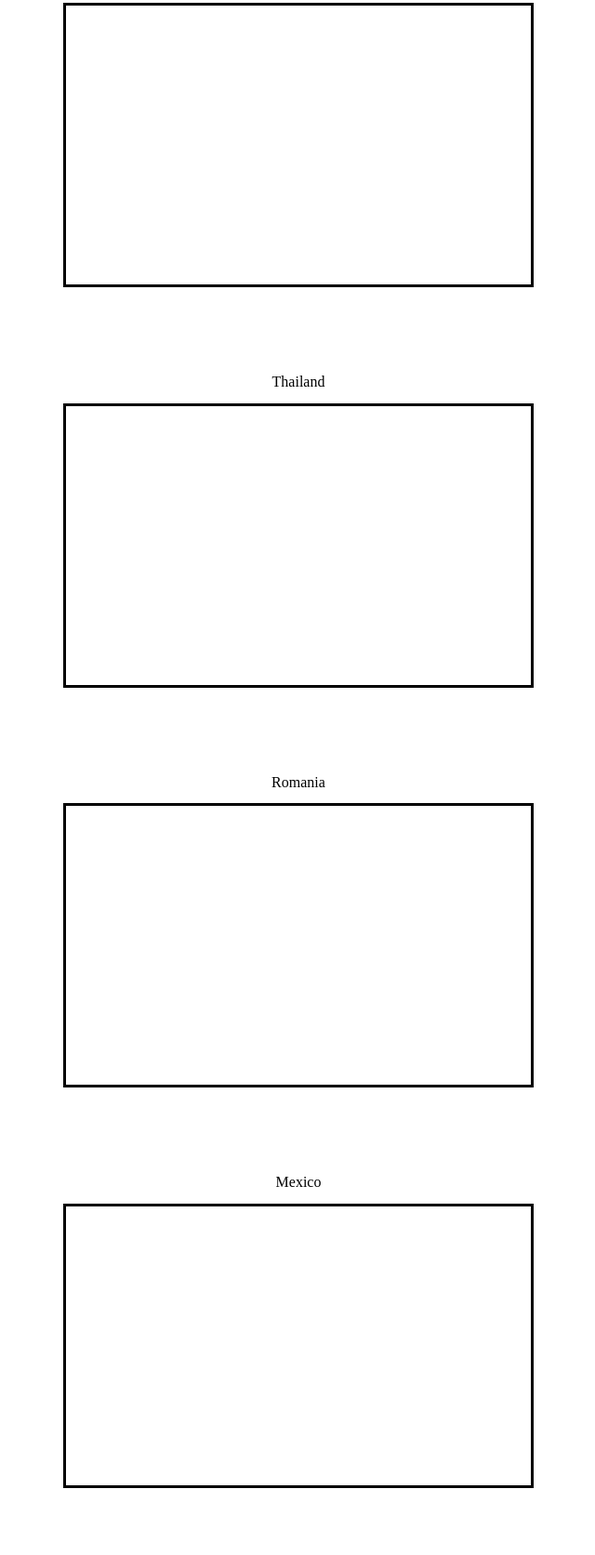
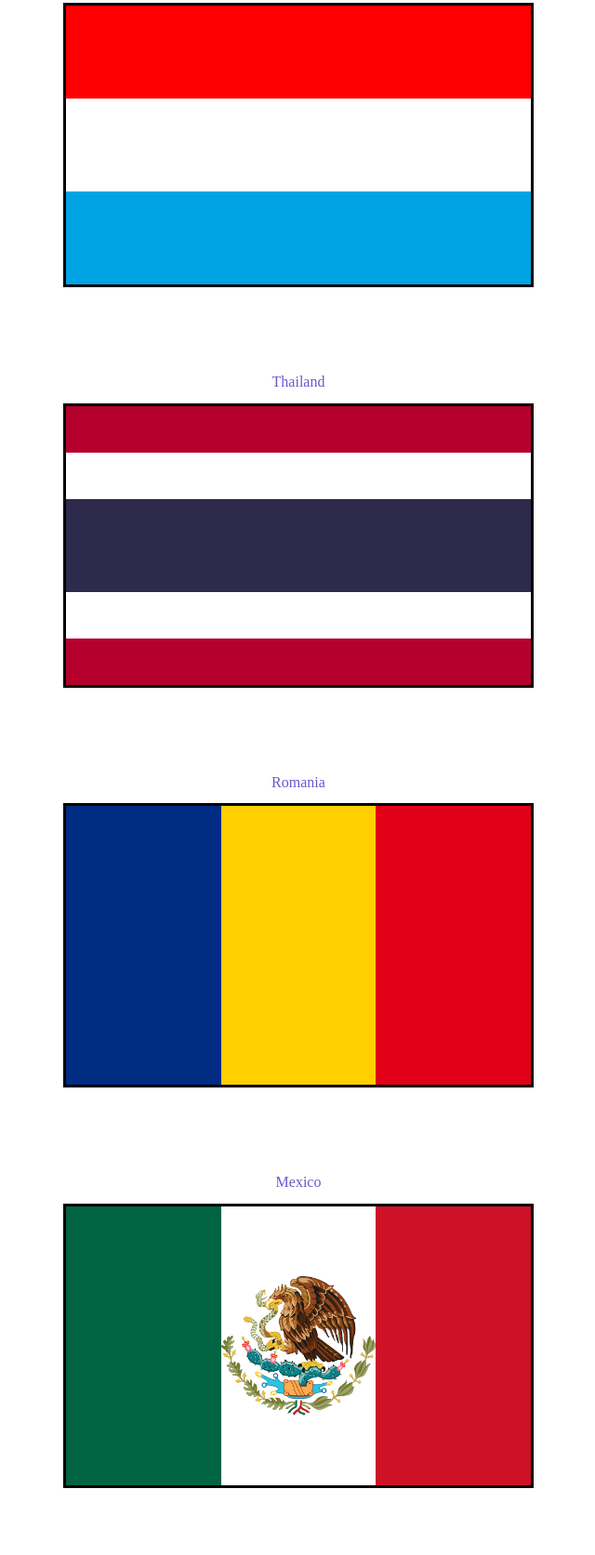
Before and after one commit to fullstack-decal-fa22/hw2-Nguyanh, a plain HTML site: page index.html in a window 1280 px wide. Shown: the part 627-2300 px from the top of the page at 93% size, without its empty margins (319-959 px from the left). Drawn offline with Linux system fonts and the light colour scheme.

Commit message:
finished hw2

```diff
--- a/index.html
+++ b/index.html
@@ -37,19 +37,25 @@
     </div>
 
     <h2 class="label">Romania</h2>
-    <div class="flag" style="">
+    <div class="flag" style="display: flex;">
       <!-- insert flag here -->
+      <div class="romania-blue threehoriz"></div>
+      <div class="romania-yellow threehoriz"></div>
+      <div class="romania-red threehoriz"></div>
     </div>
 
     <h2 class="label">Mexico</h2>
-    <div class="flag">
+    <div class="flag" style="display: flex;">
       <!-- insert flag here -->
+      <div class="mexico-green threehoriz"></div>
+      <img src="eagle.png" class="mexico-img" width="300px" height="300px"/>
+      <div class="mexico-red threehoriz"></div>
     </div>
 
     <h2>Margin</h2>
     <div class="margin-container">
-      <div class="flag"></div>
-      <div class="flag"></div>
+      <div class="flag flag1"></div>
+      <div class="flag flag2"></div>
     </div>
 
     <h2>Padding</h2>
--- a/styles.css
+++ b/styles.css
@@ -32,6 +32,7 @@ h2 {
 }
 
 .threevert {
+  height: 33.3%
 }
 
 .threehoriz {
@@ -58,6 +59,9 @@ h2 {
 /* Colors */
 
 /* QUESTION 1 */
+.red {
+  background-color: red;
+}
 
 .orange {
   background-color: orange;
@@ -75,15 +79,15 @@ h2 {
   background-color: blue;
 }
 
-.lightblue {
-  background-color: lightblue;
+.light-blue {
+  background-color: #00a4e4;
 }
 
 .purple {
   background-color: purple;
 }
 
-.white {
+#white {
   background-color: #fff;
 }
 
@@ -92,17 +96,26 @@ h2 {
 }
 
 /* BEGIN QUESTION 2 */
+.thailand-flag {
+  height: 300px;
+  width: 500px;
+  border-style: solid;
+  margin-bottom: 5rem;
+}
 
 .thailand-red {
-  /* TODO */
+  background-color: #b5002d;
+  height: 16.7%;
 }
 
 .thailand-white {
-  /* TODO */
+  background-color: #fff;
+  height: 16.7%;
 }
 
 .thailand-blue {
-  /* TODO */
+  background-color: #2e2a4c;
+  height: 33.3%
 }
 
 /* END QUESTION 2 */
@@ -129,11 +142,23 @@ h2 {
 }
 
 .mexico-img {
-  /* TODO */
+  width: 33.3%;
+  max-height: 50%;
+  max-width: 33.3%;
+  align-self: center;
 }
 
 .mexico-red {
   background-color: #ce1126;
+}
+
+.label {
+  color: rgb(100, 90, 205);
+}
+
+.label:hover {
+  color: rgb(104, 166, 238);
+  font-size: large;
 }
 
 /* QUESTION 6 */
@@ -150,11 +175,13 @@ h2 {
 .flag1 {
   background-color: red;
   /* TODO */
+  margin-right: 5px;
 }
 
 .flag2 {
   background-color: blue;
   /* TODO */
+  margin-left: 5px;
 }
 /* For padding practice */
 .padding-container {
@@ -162,4 +189,8 @@ h2 {
   background-color: lightblue;
   background-clip: content-box, padding-box;
   /* TODO */
+  padding-left: 60px;
+  padding-right: 60px;
+  padding-top: 60px;
+  padding-bottom: 60px;
 }
```
